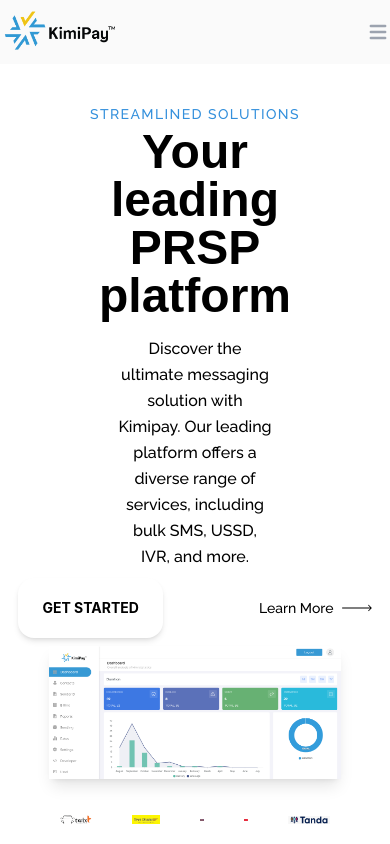
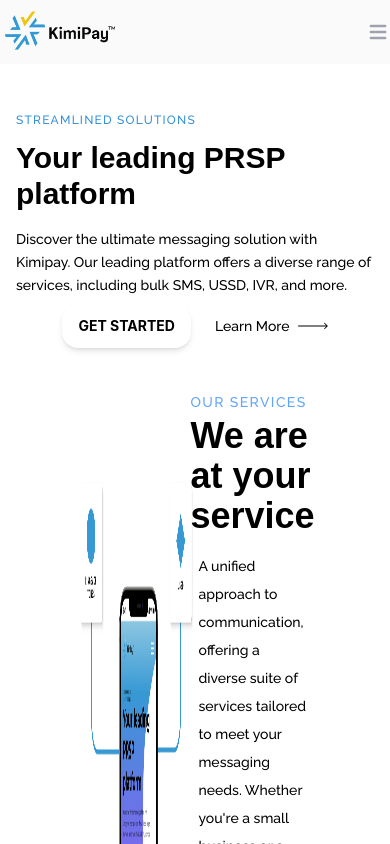
Before and after one commit to GloriaMMuthumbi/kimipay-bulksms, a React (Create React App) app: page / in a window 390 px wide. Shown: the top 844 px of the page. Built offline with nearby package versions, Linux system fonts and the light colour scheme.

Commit message:
editing in progress

```diff
--- a/src/pages/LandingPage.js
+++ b/src/pages/LandingPage.js
@@ -1,5 +1,5 @@
 import React from "react";
-import Navbar from "../Navbar";
+import Navbar from "../components/Navbar";
 import HeroSection from "../sections/HeroSection";
 import ServicesSection from "../sections/ServicesSection";
 import StandardSection from "../sections/StandardSection";
@@ -8,7 +8,7 @@ import Footer from "../Footer";
 
 const LandingPage = () => {
     return (
-        <div className="App">
+        <div>
             <Navbar/>
             <HeroSection />
             <ServicesSection />
--- a/src/pages/ServicesPage.js
+++ b/src/pages/ServicesPage.js
@@ -1,5 +1,5 @@
 import React, { useState } from 'react';
-import Navbar from '../Navbar';
+import Navbar from '../components/Navbar';
 import BulkSMS from '../components/BulkSMSTab';
 import USSD from '../components/USSDTab';
 import SMSShortcodes from '../components/SMSShortcodesTab';
--- a/src/sections/HeroSection.js
+++ b/src/sections/HeroSection.js
@@ -1,17 +1,17 @@
 import React from 'react';
 import './styles.css';
-import ClientBanner from '../components/ClientsBanner';
+// import ClientBanner from '../components/ClientsBanner';
 
 const HeroSection = () => {
 
     return (
-        <div>
-            <div className='flex flex-col items-center mt-10 mb-5'>
-                <p className='uppercase text-kimiBlue raleway text-sm font-medium tracking-widest mb-1'>Streamlined Solutions</p>
-                <h1 className='text-5xl font-extrabold montserrat mb-2 w-1/2 text-center'>Your leading PRSP platform</h1>
-                <p className='raleway font-medium w-2/5 text-center m-2 leading-relaxed'>Discover the ultimate messaging solution with Kimipay. Our leading platform offers a diverse range of services, including bulk SMS, USSD, IVR, and more. </p>
-                <div className='flex justify-center mb-2'>
-                    <button className='uppercase bg-white font-bold px-6 py-5 rounded-2xl text-sm shadow-md mr-24 hover:text-kimiBlue'>Get started</button>
+        <div className=''>
+            <div className='flex m-2 flex-col md:items-center pt-10 mp-5'>
+                <p className='uppercase px-2 text-kimiBlue raleway text-xs md:text-sm font-medium tracking-widest mb-1'>Streamlined Solutions</p>
+                <h1 className='text-3xl font-bold md:text-5xl m-2 md:font-extrabold montserrat mb-2 md:w-1/2 md:text-center'>Your leading PRSP platform</h1>
+                <p className='raleway font-medium text-sm md:w-2/5 md:text-center md:text-base m-2 leading-relaxed'>Discover the ultimate messaging solution with Kimipay. Our leading platform offers a diverse range of services, including bulk SMS, USSD, IVR, and more. </p>
+                <div className='mb-6 flex justify-center md:mb-2'>
+                    <button className='uppercase bg-white font-bold px-4 md:px-6 py-3 md:py-5 rounded-2xl text-sm shadow-md md:mr-24 mr-6 hover:text-kimiBlue'>Get started</button>
                     <div className='flex justify-center items-center parent raleway'>
                         <p className='mr-2 underline-animation font-medium text-sm'>Learn More</p>
                         <svg
@@ -21,7 +21,7 @@ const HeroSection = () => {
                         </svg>
                     </div>
                 </div>
-                <img className='w-3/4 shadow-lg mb-4' src='./hero-img-1.png' alt='dashboard screenshot' />
+                <img className='hidden w-3/4 md:block shadow-lg mb-4' src='./hero-img-1.png' alt='dashboard screenshot' />
 
                 {/* <div class="mouse_scroll">
                     <div class="mouse">
@@ -29,7 +29,7 @@ const HeroSection = () => {
                     </div>
                 </div> */}
             </div>
-            <ClientBanner />
+            {/* <ClientBanner /> */}
         </div>
     );
 }
```
Also changed, not shown: src/components/Navbar.js (renamed from src/Navbar.js).
